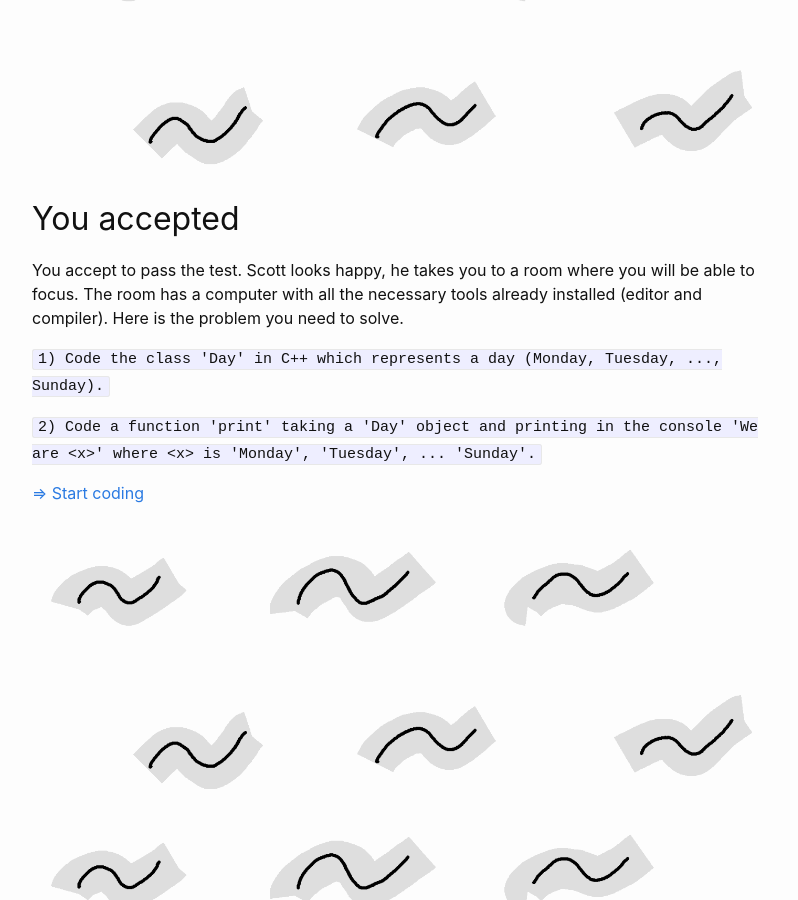
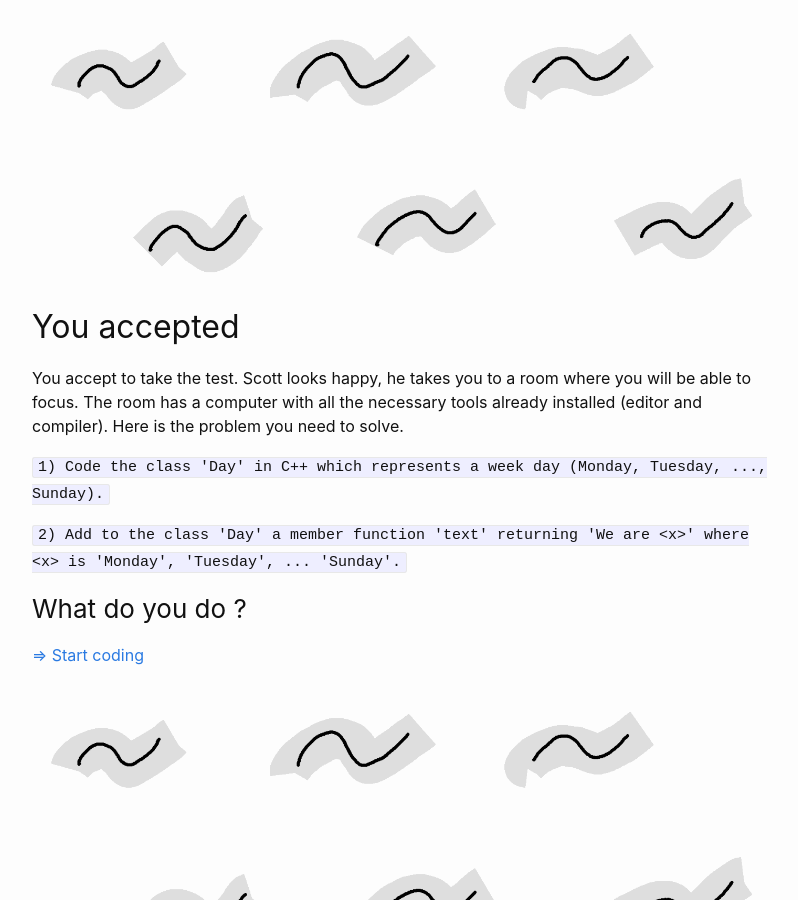
Before and after one commit to assadnavi/assadnavi.github.io, a Jekyll site: the page built from _posts/2024-01-10-interview-preparation-cpp-coding-quiz-1.md, in a window 1280 px wide and 900 px high, scrolled down 5245 px. Shown: the whole window, without its empty margins (238-1036 px from the left). Built offline with Jekyll 4.4.1, drawn with Linux system fonts in a browser that asks for light colours; some of the changed text lies outside the part shown.

Commit message:
improvement c++ quiz

````diff
--- a/_posts/2024-01-10-interview-preparation-cpp-coding-quiz-1.md
+++ b/_posts/2024-01-10-interview-preparation-cpp-coding-quiz-1.md
@@ -23,6 +23,8 @@ This page contains an interactive story where the reader will take part of a C++
 ## Start
 
 You applied to a software engineering job and received recently a positive answer from the company. Today is the first interview and you present yourself at the reception. You are welcomed by Scott who is the team leader of a coding team. He explains you that the team mainly codes in C++ and therefore, he would like to judge your C++ coding skills. For this purpose, he prepared a small coding test and asks you kindly if you are agreeing to take it.
+
+### What do you do ?
 
 [=> Accept](#accept)
 
@@ -40,6 +42,8 @@ You applied to a software engineering job and received recently a positive answe
 
 After thinking for a moment, you decide that you are not ready to take a test in C++. You politely refuse. Scott looks surprised but understands your decision. He immediately tells you that you can take your time to get ready and resume this interview when you feel ready.
 
+### What do you do ?
+
 [=> Go home](#home)
 
 <img src="https://www.interviewpuzzler.com/assets/sep_1.png"/>
@@ -52,11 +56,13 @@ After thinking for a moment, you decide that you are not ready to take a test in
 
 ## You accepted
 
-You accept to pass the test. Scott looks happy, he takes you to a room where you will be able to focus. The room has a computer with all the necessary tools already installed (editor and compiler). Here is the problem you need to solve.
+You accept to take the test. Scott looks happy, he takes you to a room where you will be able to focus. The room has a computer with all the necessary tools already installed (editor and compiler). Here is the problem you need to solve.
 
-`1) Code the class 'Day' in C++ which represents a day (Monday, Tuesday, ..., Sunday).`
+`1) Code the class 'Day' in C++ which represents a week day (Monday, Tuesday, ..., Sunday).`
 
-`2) Code a function 'print' taking a 'Day' object and printing in the console 'We are <x>' where <x> is 'Monday', 'Tuesday', ... 'Sunday'.`
+`2) Add to the class 'Day' a member function 'text' returning 'We are <x>' where <x> is 'Monday', 'Tuesday', ... 'Sunday'.`
+
+### What do you do ?
 
 [=> Start coding](#step1)
 
@@ -106,6 +112,8 @@ error: unknown type name 'Monday'
   Day day(Monday);
           ^
 ```
+
+### What do you do ?
 
 [=> To try understanding the issue](#step1learn)
 
@@ -147,7 +155,9 @@ int main() {
 }
 ```
 
-[=> Keep working](#step2)
+### What do you do ?
+
+[=> Next](#step2)
 
 <img src="https://www.interviewpuzzler.com/assets/sep_4.png"/>
 <img src="https://www.interviewpuzzler.com/assets/sep_4.png"/>
@@ -159,7 +169,7 @@ int main() {
 
 ## Quiz Question 2
 
-After fixing the compiler error, the next step you take is to spend some time coding a new member function for the class **Day**. The function is called **text()** and is aiming to return a string that can then be printing on the console. The code you produced can be seen below.
+After fixing the compiler error, the next step you take is to spend some time coding a new member function for the class **Day**. The function is called **text()** and is aiming to return a string. The code you produced can be seen below.
 
 ```cpp
 #include <iostream>
@@ -207,6 +217,8 @@ error: invalid operands to binary expression ('char *' and 'char *')
       return prefix + name;
 ```
 
+### What do you do ?
+
 [=> To try understanding the issue](#step2learn)
 
 [=> You know why, fix it and keep working](#step3)
@@ -262,7 +274,9 @@ int main() {
 }
 ```
 
-[=> Keep working](#step3)
+### What do you do ?
+
+[=> Next](#step3)
 
 <img src="https://www.interviewpuzzler.com/assets/sep_2.png"/>
 <img src="https://www.interviewpuzzler.com/assets/sep_2.png"/>
@@ -274,7 +288,7 @@ int main() {
 
 ## Quiz Question 3
 
-You start seeing the end of this coding challenge. You have added in the main a few instructions to create a **Day** object, call the function **text()** and finally print the result. The code is ready and compiles without any errors.
+You start seeing the end of this coding challenge. You have added in the main a few instructions to test your code. In the main function you create a **Day** object, call the function **text()** and finally print the result in the console. The code is ready and compiles without any errors.
 
 ```cpp
 #include <iostream>
@@ -318,6 +332,8 @@ int main() {
 
 You try running your code and expect the output to be **We are Monday**. In the console, you see **1\{??\(17????1\{???7????**
 
+### What do you do ?
+
 [=> To try understanding the issue](#step3learn)
 
 [=> You know why, fix it](#end)
@@ -374,7 +390,9 @@ int main() {
 }
 ```
 
-[=> Your code is ready](#end)
+### What do you do ?
+
+[=> Next](#end)
 
 <img src="https://www.interviewpuzzler.com/assets/sep_4.png"/>
 <img src="https://www.interviewpuzzler.com/assets/sep_4.png"/>
@@ -386,9 +404,9 @@ int main() {
 
 ## End
 
-You finally reached the end of the coding test and happy with the code your produced. Scott looks at it a few minutes and indicates that it is a good piece of work. You also mention to Scott the design decisions you have made.
+You finally reached the end of the coding test and happy with the code you have produced. You mention to Scott the design decisions you have made and the advantages of using an enum to guard against wrong inputs. Scott reads your solution and indicates that it is a good piece of work.
 
-`You successfully completed this C++ coding quiz`
+`Congratulation! You successfully completed this C++ coding quiz`
 
 <img src="https://www.interviewpuzzler.com/assets/sep_1.png"/>
 <img src="https://www.interviewpuzzler.com/assets/sep_1.png"/>
````
Also changed, not shown: other parts of _posts/2024-01-10-interview-preparation-cpp-coding-quiz-1.md (+4 -4 lines).
